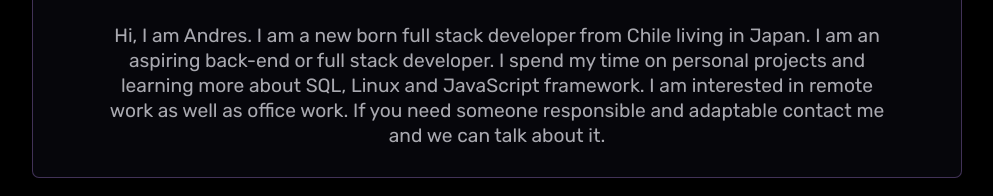
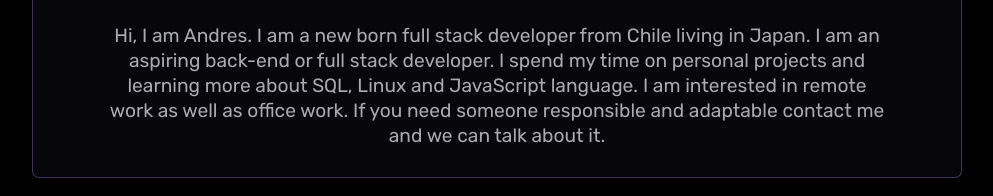
Before and after one commit to ahenla/profile, a plain HTML site: page index.html in a window 1280 px wide. Shown: the part 531-727 px from the top of the page, without its empty margins (143-1136 px from the left). Drawn offline with Linux system fonts and the light colour scheme.

Commit message:
added language

```diff
--- a/index.html
+++ b/index.html
@@ -31,7 +31,7 @@
         Hi, I am Andres. I am a new born full stack developer from Chile living
         in Japan. I am an aspiring back-end or full stack developer. I spend my
         time on personal projects and learning more about SQL, Linux and
-        JavaScript framework. I am interested in remote work as well as office
+        JavaScript language. I am interested in remote work as well as office
         work. If you need someone responsible and adaptable contact me and we
         can talk about it.
       </p>
```
